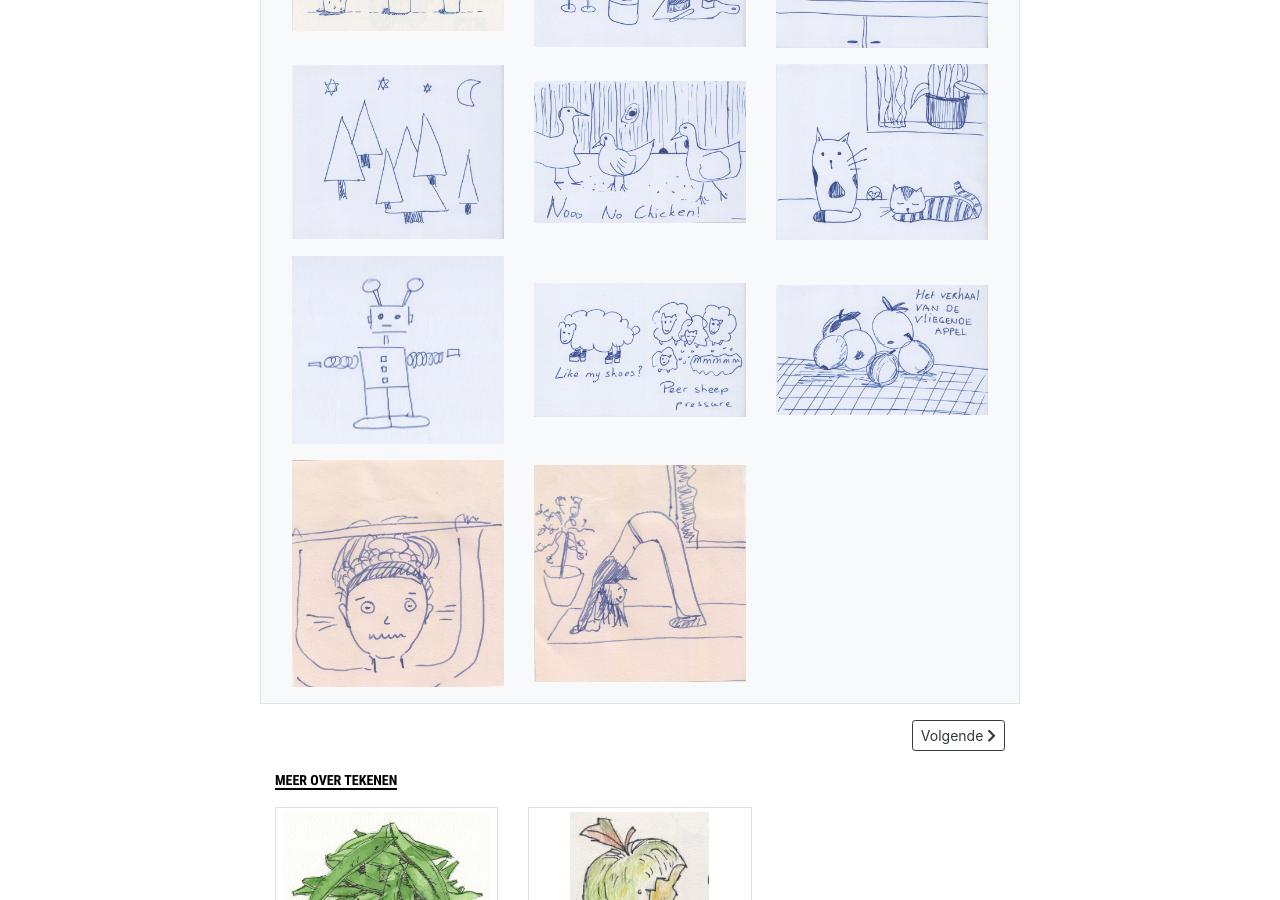
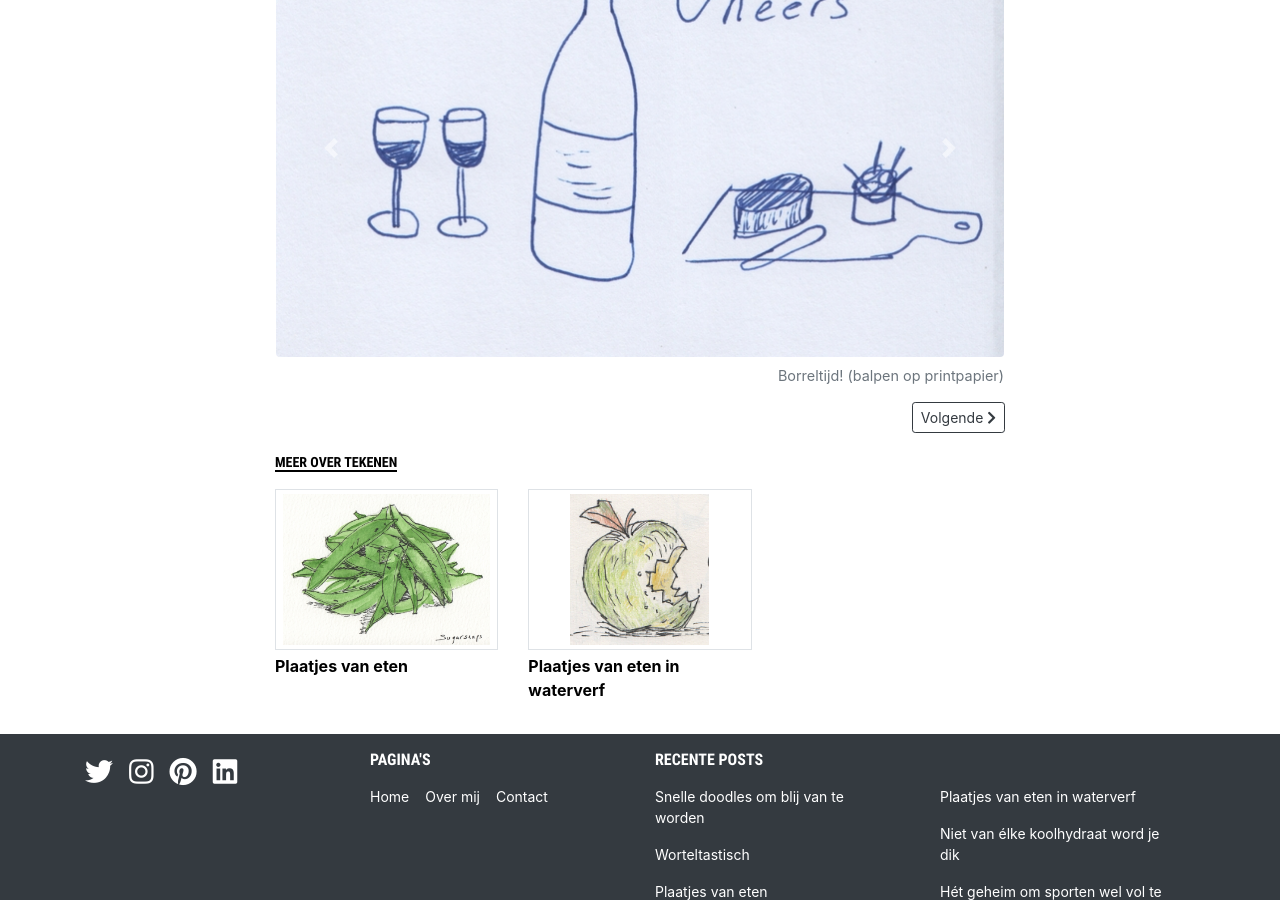
Before and after one commit to BaasLimited/baasovereten.github.io, a Jekyll site: the page built from _posts/2020-10-11-doodles.md, in a window 1280 px wide and 900 px high, scrolled down 348 px. Built offline with Jekyll 4.4.1, drawn with Linux system fonts in a browser that asks for light colours; some web fonts are replaced; a script that is not in the unit is left out.

Commit message:
Simplify image gallery

```diff
--- a/_includes/gallery.html
+++ b/_includes/gallery.html
@@ -5,39 +5,21 @@
 {% assign g = "now" | date: "%N" | modulo: diff | plus: min %}
 {% for gallery in site.data.galleries %}
     {% if gallery.id == include.id %}
-<div class="row border px-3 pt-3 my-3 bg-light">
-    <div class="col-12">
+<div class="row">
+    <div class="col-12 px-md-3 px-0">
         {% if include.show_title==true %}
-            <h4>{{ gallery.title }}</h4>
+            <h4 class="pl-3 pl-md-0">{{ gallery.title }}</h4>
         {% endif %}
         {% if include.show_description==true %}
-            <p>{{ gallery.description }}</p>
+            <p class="pl-3 pl-md-0 mb-0">{{ gallery.description }}</p>
         {% endif %}
-        <div class="row gallery-closed" id="gallery-{{ g }}" data-toggle="modal" data-target="#gallery-modal-{{ g }}">
-            {% assign i = 0 %}
-            {% for item in gallery.items %}
-                <div class="col-6 col-md-4 pb-3 gallery-closed-item">
-                    <img class="w-100" src="{{ item.image }}" data-target="#carousel-{{ g }}" data-slide-to="{{ i }}">
-                </div>
-                {% assign i = i | plus: 1 %}
-            {% endfor %}
-        </div>
-        <div class="modal fade my-gallery" id="gallery-modal-{{ g }}" tabindex="-1" role="dialog" aria-hidden="true">
-            <div class="modal-dialog" role="document">
-                <div class="modal-content">
-                    <div class="modal-header">
-                        <button type="button" class="close" data-dismiss="modal" aria-label="Close">
-                            <span aria-hidden="true">&times;</span>
-                        </button>
-                    </div>
-                    <div class="modal-body">
         <div id="carousel-{{ g }}" class="carousel slide" data-ride="carousel">
             <div class="carousel-inner">
                 {% for item in gallery.items %}
                 <div class="carousel-item {% if forloop.first == true %} active {% endif %}">
                     <figure class="image">
                         <img src="{{ item.image }}" class="figure-img img-fluid rounded" alt="{{ item.caption }}">
-                                        <figcaption class="figure-caption text-right">{{ item.caption }}</figcaption>
+                        <figcaption class="figure-caption text-right pr-md-0 pr-3">{{ item.caption }}</figcaption>
                     </figure>
                 </div>
                 {% endfor %}
@@ -52,13 +34,6 @@
             </a>
         </div>
     </div>
-                    <div class="modal-footer">
-                        <button type="button" class="btn btn-secondary" data-dismiss="modal">Sluiten</button>
-                    </div>
-                </div>
-            </div>
-        </div>
-    </div>
 </div>
     {% endif %}
 {% endfor %}
```
Lines whose indentation alone changed are shown as unchanged.
